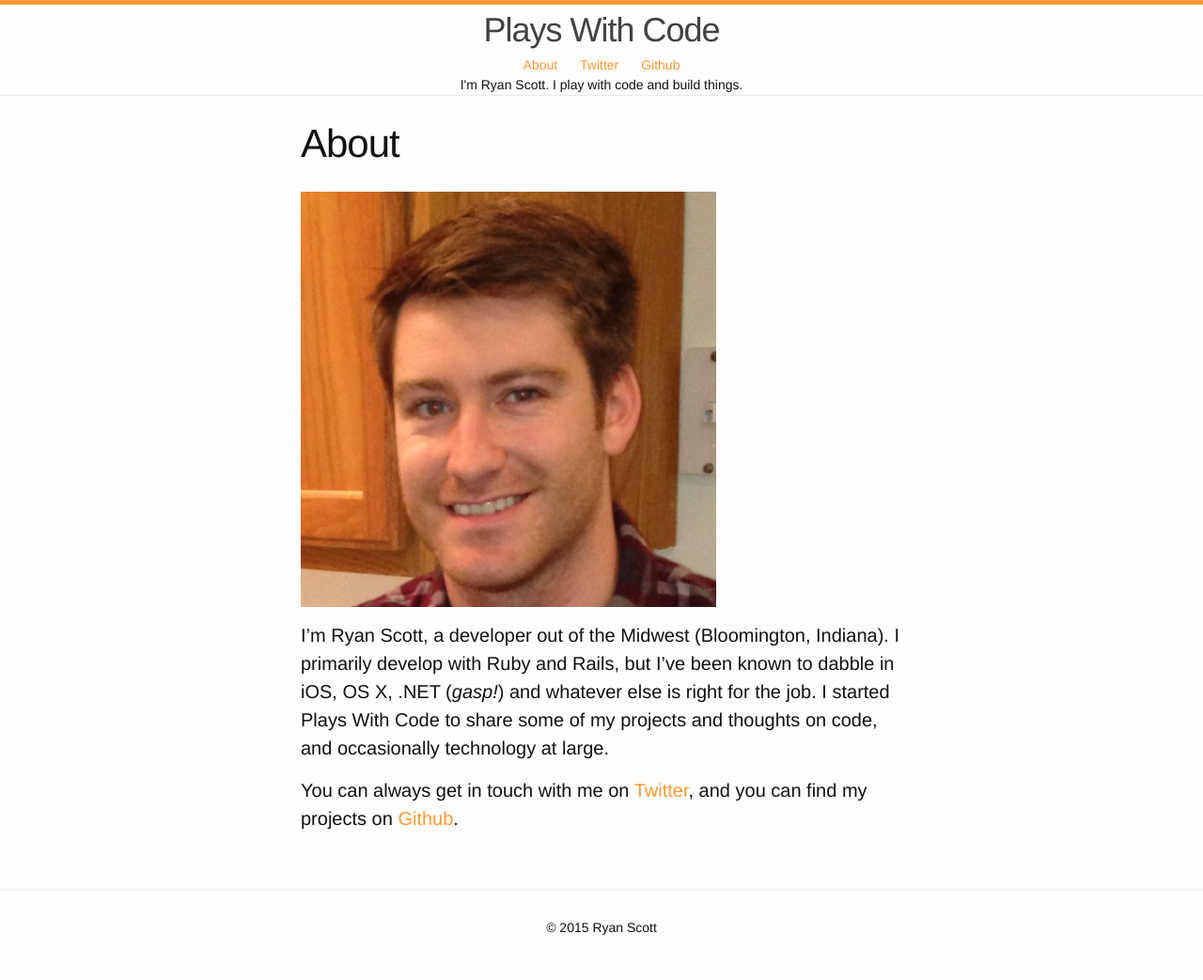
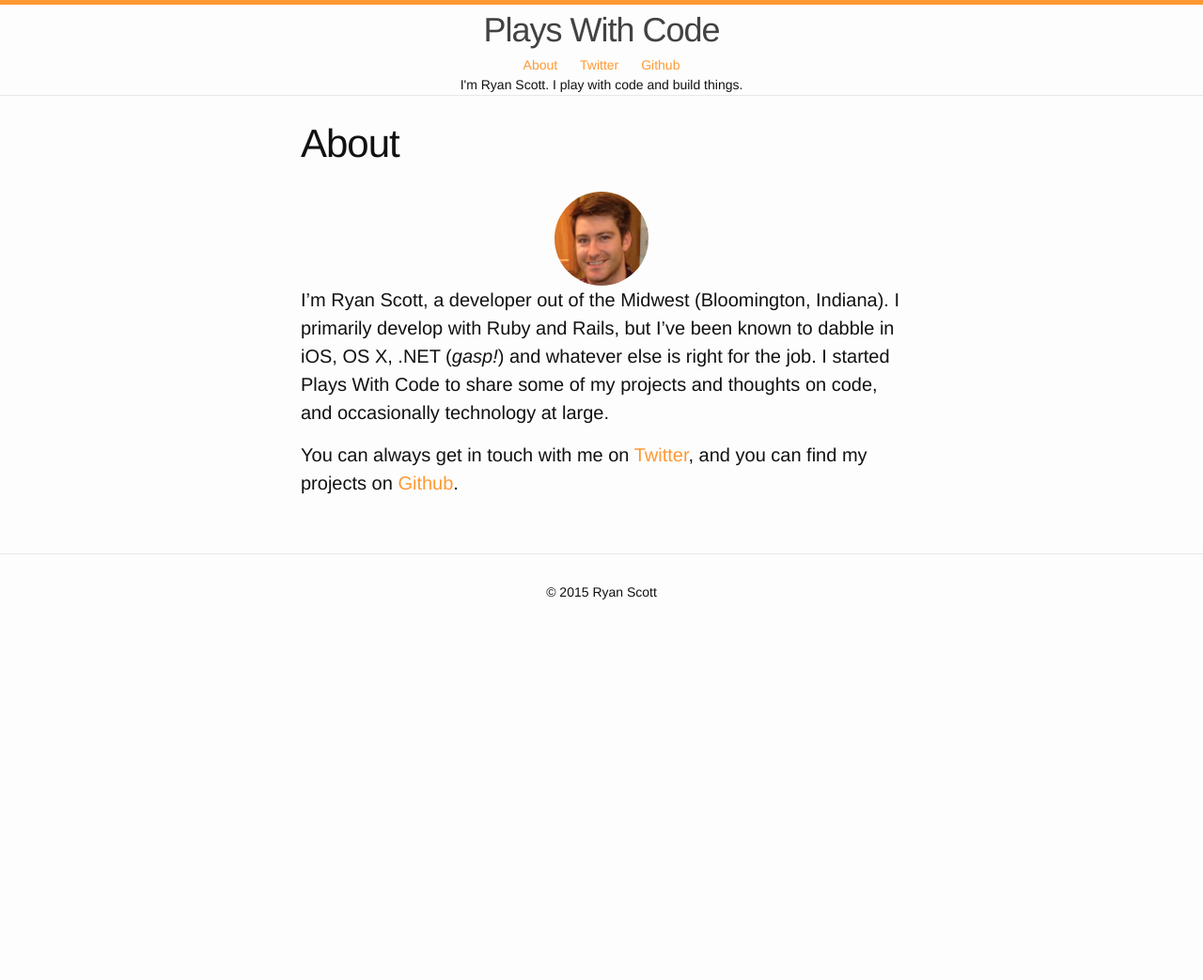
Before and after one commit to rscott/rscott.github.io, a Jekyll site: the page built from about.md, in a window 1280 px wide. Shown: the whole page at 94% size. Built offline with Jekyll 4.4.1, drawn with Linux system fonts in a browser that asks for light colours; after the commit the page ends 900 px from its top, so only the background shows below that.

Commit message:
Fixed profile pic on about page.

```diff
--- a/_sass/_layout.scss
+++ b/_sass/_layout.scss
@@ -201,6 +201,20 @@
     font-size: 24px;
 }
 
+.profile-circular-image {
+    background-repeat: no-repeat;
+    background-position: 50px;
+    border-radius: 50px;
+    max-width: 100px;
+    max-height: 100px;
+    width: 100px;
+    height: 100px;
+    background: url(/assets/prof.png);
+    background-size: cover;
+    display: table;
+    margin: 0 auto;
+}
+
 
 
 /**
--- a/about.md
+++ b/about.md
@@ -3,7 +3,7 @@ layout: page
 title: About
 permalink: /about/
 ---
-![](/assets/prof.png)
+<div class="profile-circular-image" ></div>
 
 I'm Ryan Scott, a developer out of the Midwest (Bloomington, Indiana). I primarily develop with Ruby and Rails, but I've been known to dabble in iOS, OS X, .NET (*gasp!*) and whatever else is right for the job. I started Plays With Code to share some of my projects and thoughts on code, and occasionally technology at large.
 
```
